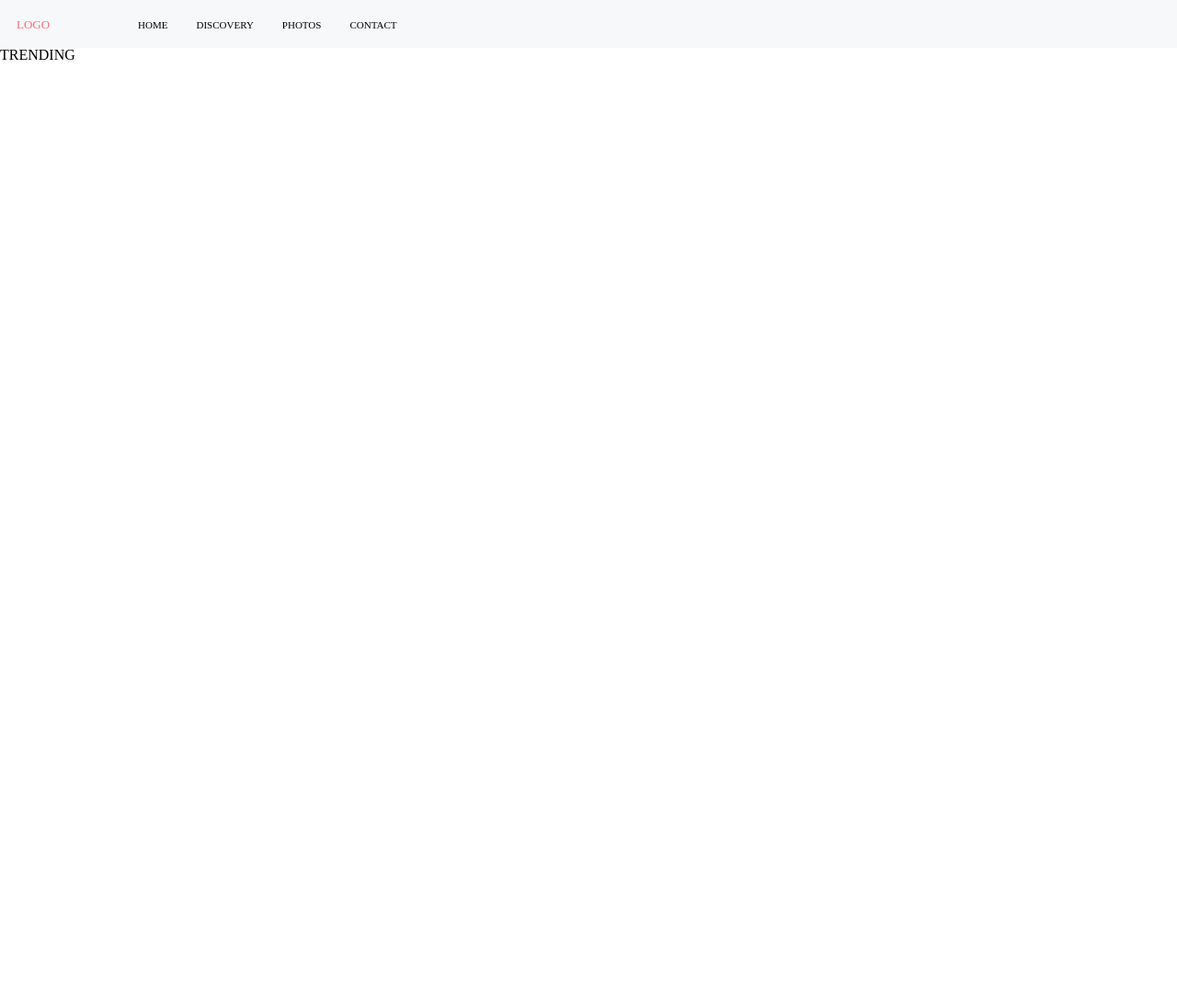
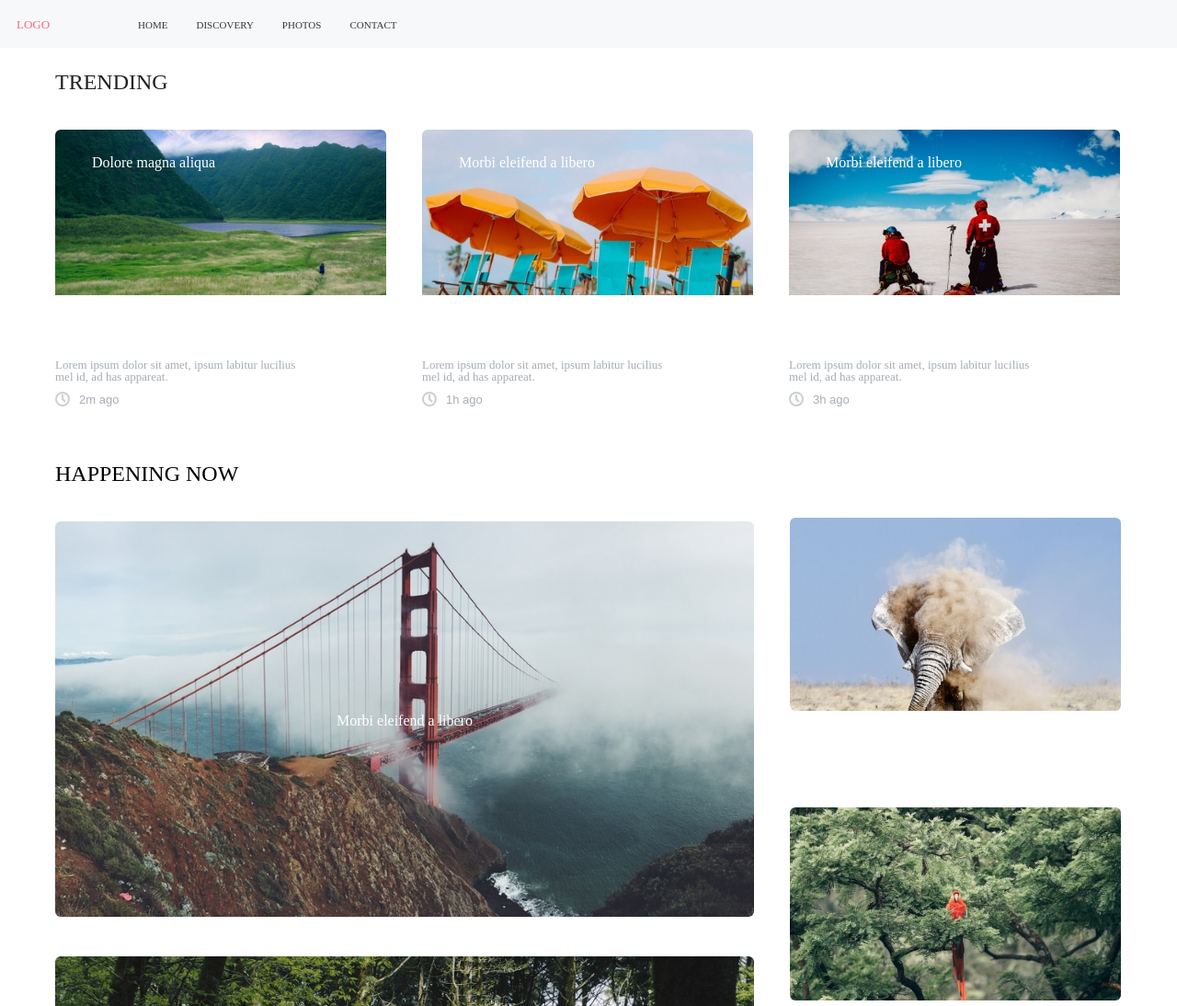
Before and after one commit to nick-odz/davaleba-5, a plain HTML site: page index.html in a window 1280 px wide. Shown: the top 1094 px of the page at 92% size. Drawn offline with Linux system fonts and the light colour scheme.

Commit message:
add section 1 and 2

```diff
--- a/css/style.css
+++ b/css/style.css
@@ -2,7 +2,9 @@
 body{
 	height: 2000px;
 	padding-top: 52px;
+
 }
+/*header*/
 .header{
 	background-color: #F6F8F9;
 	padding:18px;
@@ -10,6 +12,7 @@ body{
 	width: 100%;
 	top:0;
 	left:0;
+	z-index: 100;
 
 }
 .logo{
@@ -18,6 +21,9 @@ body{
 	color: #FA6980;
 	font-size: 13px;
 
+}
+.nav-1{
+	color: #343638;
 }
 .navigation{
 	display: inline-block;
@@ -32,3 +38,92 @@ body{
 .header.img{
 	vertical-align: middle;
 }
+/*header-end*/
+
+/*section-1*/
+.conteiner1{
+	width: 1160px;
+	margin: 0 auto;
+}
+.title-1{
+	color: #202124;
+	font-size: 24px;
+	margin-top: 25px;
+	margin-bottom: 40px;
+}
+.img-text{
+	position: absolute;
+	top: 28px;
+	left: 40px;
+	color: #fff;
+	font-size: 16px;
+}
+.image-warpper{
+	position: relative;
+
+}
+
+.block-p{
+	width: 280px;
+	margin-top: 66px;
+	font-size: 13px;
+	color: #A6ADB4;
+}
+.clock{
+	margin-top: 10px;
+	display: inline-block;
+}
+.m2{
+	display: inline-block;
+}
+.block-1{
+	display: inline-block;
+	margin-right: 35px;
+}
+.block-2{
+	display: inline-block;
+	margin-right: 35px;
+}
+.block-3{
+	display: inline-block;
+
+}
+/*section-1 end*/
+
+/*section-2*/
+.title-2{
+	font-size: 24px;
+	margin-top:58px;
+	margin-bottom: 40px;
+}
+.img-text-2{
+
+	position: absolute;
+	top: 50%;
+	left:50%;
+	transform: translate(-50%,-50%);
+	color: #fff;
+}
+.img-warpper2{
+	position: relative;
+	width: 760px;
+	vertical-align:top;
+}
+.forest-img{
+	margin-top: 40px;
+}
+
+.img-block2{
+	display: inline-block;
+	vertical-align: top;
+	margin-top: 118px;
+	margin-left: 35px;
+
+}
+.img-block1{
+	display: inline-block;
+
+}
+.li-2{
+	margin-bottom: 102px;
+}
--- a/index.html
+++ b/index.html
@@ -1,6 +1,7 @@
 <!DOCTYPE html>
 <html>
 <head>
+	<meta charset="utf-8">
 	<title></title>
 	<link rel="stylesheet" type="text/css" href="css/reset.css">
 	<link rel="stylesheet" type="text/css" href="css/style.css">
@@ -8,16 +9,70 @@
 		<nav class="navigation">
 			<ul class="nav-ul">
 				<a href="#" class="logo">LOGO</a>
-				<li class="nav-li">HOME</li>
-				<li class="nav-li">DISCOVERY</li>
-				<li class="nav-li">PHOTOS</li>
-				<li class="nav-li">CONTACT</li>
+				<li class="nav-li"><a href="#" class="nav-1">HOME</a></li>
+				<li class="nav-li"><a href="#" class="nav-1">DISCOVERY</a></li>
+				<li class="nav-li"><a href="#" class="nav-1">PHOTOS</a></li>
+				<li class="nav-li"><a href="#" class="nav-1">CONTACT</a></li>
 				<!-- <img src="image/person.png" alt="person-img" class="header-img"> -->
 			</ul>
 		</nav>
 	</header>
 	<section>
-		<h2>TRENDING</h2>
+		<div class="conteiner1">
+			<h2 class="title-1">TRENDING</h2>
+			<div class="block-1">
+				<div class="image-warpper">
+					<img src="image/image-1.jpg" alt="img-1" >
+					<p class="img-text">Dolore magna aliqua</p>
+				</div>
+				<p class="block-p">Lorem ipsum dolor sit amet, ipsum labitur lucilius mel id, ad has appareat.</p>
+				<img src="image/time1.svg" alt="time" class="clock">
+
+			</div>
+
+			<div class="block-2">
+				<div class="image-warpper">
+					<img src="image/img-2.jpg" alt="img-1" >
+					<p class="img-text">Morbi eleifend a libero</p>
+				</div>
+				<!-- <img src="image/img-2.jpg" alt="img-1"> -->
+				<p class="block-p">Lorem ipsum dolor sit amet, ipsum labitur lucilius mel id, ad has appareat.</p>
+				<img src="image/time2.svg" alt="time" class="clock">
+
+			</div>
+
+			<div class="block-3">
+				<div class="image-warpper">
+					<img src="image/img-3.jpg" alt="img-1" >
+					<p class="img-text">Morbi eleifend a libero</p>
+				</div>
+				<!-- <img src="image/img-3.jpg" alt="img-1"  > -->
+				<p class="block-p">Lorem ipsum dolor sit amet, ipsum labitur lucilius mel id, ad has appareat.</p>
+				<img src="image/time3.svg" alt="time" class="clock">
+
+			</div>
+		</div>
+	</section>
+	<section>
+		<div class="conteiner1">
+			<div class="img-block1">
+				<h2 class="title-2">HAPPENING NOW</h2>
+				<div class="img-warpper2">
+					<img src="image/bridge.jpg" alt="bridge">
+					<p class="img-text-2">Morbi eleifend a libero</p>
+				</div>
+				<img src="image/forest.jpg" alt="forest" class="forest-img">
+			</div>
+			<div class="img-block2">
+				<ul>
+					<li class="li-2"><img src="image/eleph.jpg" alt="eleph"></li>
+					<li class="li-2"><img src="image/parot.jpg" alt="parot"></li>
+					<li class="li-2"><img src="image/road.jpg" alt="road"></li>
+				</ul>
+
+
+			</div>
+		</div>
 	</section>
 </head>
 <body>
```
Also changed, not shown: image/Image-1.jpg (added), image/bridge.jpg (added), image/eleph.jpg (added), image/forest.jpg (added), image/img-2.jpg (added), image/img-3.jpg (added), image/parot.jpg (added), image/road.jpg (added), image/time1.svg (added), image/time2.svg (added), image/time3.svg (added).
